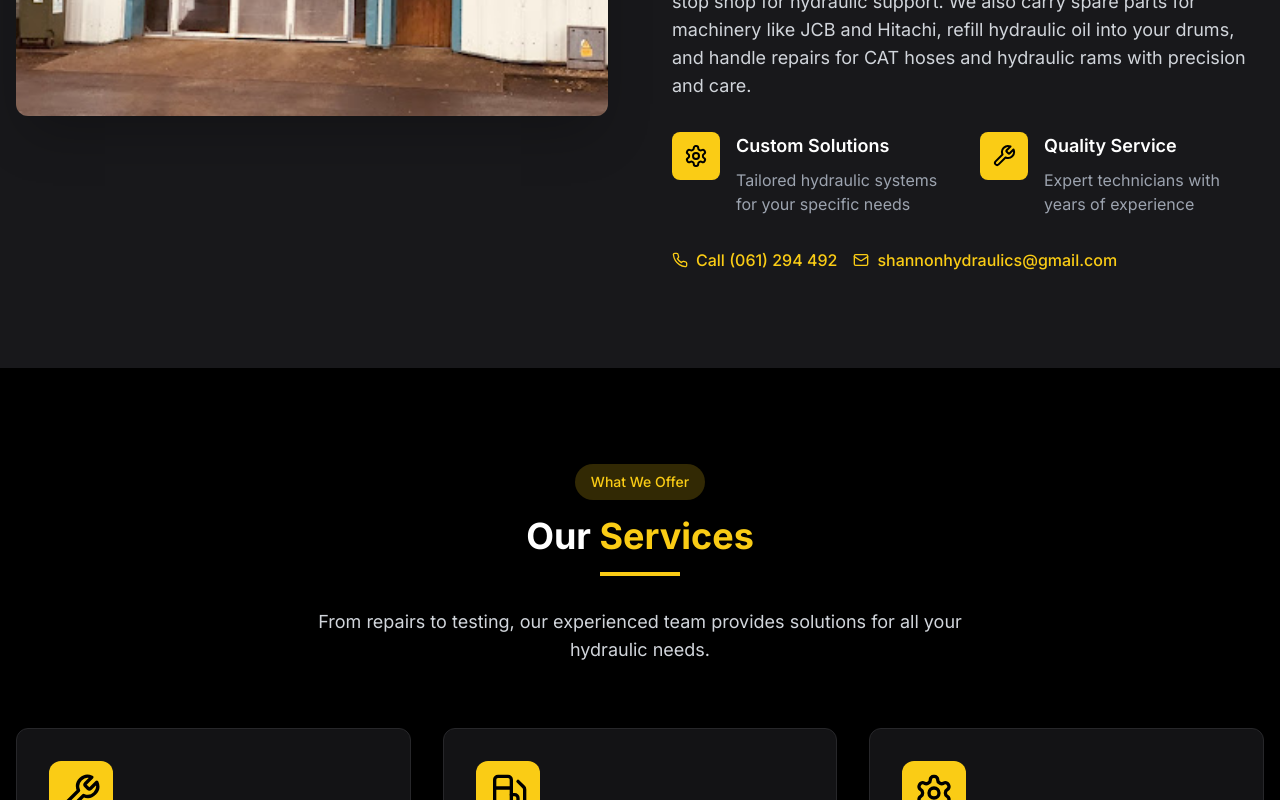
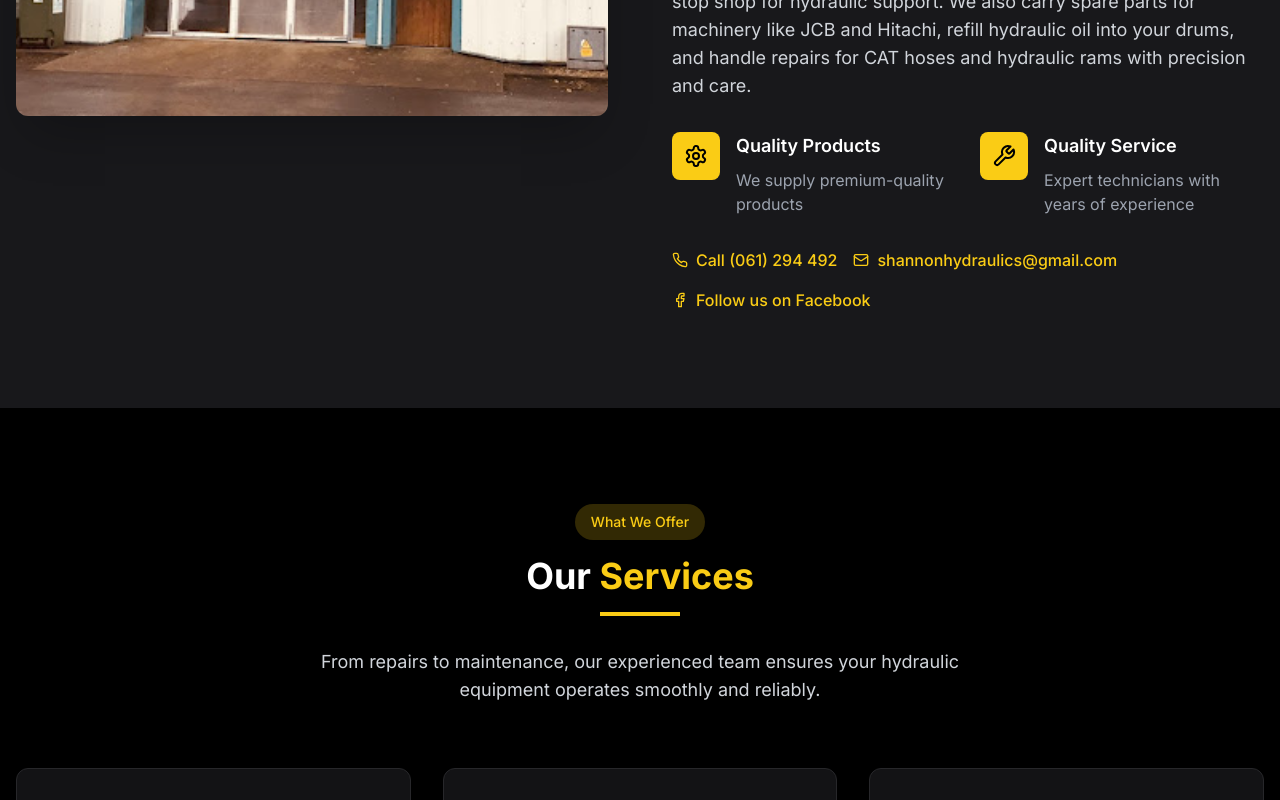
Before and after one commit to TyuDaniel/shannonhydraulics, a Next.js app: page / in a window 1280 px wide. Shown: the part 1280-2080 px from the top of the page. Built offline with nearby package versions, Linux system fonts and the light colour scheme.

Commit message:
Changed up some texts added more facebook links

```diff
--- a/app/head.tsx
+++ b/app/head.tsx
@@ -5,7 +5,7 @@ export default function Head() {
         <title>Shannon Hydraulics LTD</title>
         <meta
           name="description"
-          content="Shannon Hydraulics provides custom hydraulic system services, repairs, and sales for industrial and agricultural clients across Ireland."
+          content="Shannon Hydraulics provides custom hydraulic services, repairs, and sales for industrial and agricultural clients across Ireland."
         />
         <link rel="icon" href="/favicon.ico" type="image/x-icon" />
       </>
--- a/app/layout.tsx
+++ b/app/layout.tsx
@@ -12,11 +12,11 @@ const inter = Inter({ subsets: ["latin"] });
 export const metadata: Metadata = {
   title: "Shannon Hydraulics LTD",
   description:
-    "Shannon Hydraulics provides custom hydraulic system services, repairs, and sales for industrial and agricultural clients across Ireland.",
+    "Shannon Hydraulics provides custom hydraulic services, repairs, and sales for industrial and agricultural clients across Ireland.",
   openGraph: {
     title: "Shannon Hydraulics LTD",
     description:
-      "Shannon Hydraulics provides custom hydraulic system services, repairs, and sales for industrial and agricultural clients across Ireland.",
+      "Shannon Hydraulics provides custom hydraulic services, repairs, and sales for industrial and agricultural clients across Ireland.",
     url: "https://shannonhydraulics.ie",
     siteName: "Shannon Hydraulics LTD",
     locale: "en_IE",
--- a/app/page.tsx
+++ b/app/page.tsx
@@ -2,7 +2,7 @@ import Image from "next/image"
 import { ChevronRight, Wrench, FuelIcon as Oil, Settings, Phone, Mail } from "lucide-react"
 import ServiceCard from "@/components/service-card"
 import ProductCard from "@/components/product-card"
-
+import { Facebook } from "lucide-react";
 export default function Home() {
   return (
     <main className="flex flex-col min-h-screen">
@@ -83,8 +83,8 @@ export default function Home() {
                     <Settings className="w-6 h-6" />
                   </div>
                   <div>
-                    <h3 className="text-lg font-semibold text-white mb-2">Custom Solutions</h3>
-                    <p className="text-gray-400">Tailored hydraulic systems for your specific needs</p>
+                    <h3 className="text-lg font-semibold text-white mb-2">Quality Products</h3>
+                    <p className="text-gray-400">We supply premium-quality products</p>
                   </div>
                 </div>
                 <div className="flex items-start gap-4">
@@ -95,9 +95,11 @@ export default function Home() {
                     <h3 className="text-lg font-semibold text-white mb-2">Quality Service</h3>
                     <p className="text-gray-400">Expert technicians with years of experience</p>
                   </div>
+
                 </div>
+
               </div>
-              <div className="flex flex-col sm:flex-row gap-4">
+              <div className="flex flex-col sm:flex-row gap-4 flex-wrap">
   <a
     href="tel:061294492"
     className="inline-flex items-center text-yellow-400 hover:text-yellow-500 font-medium transition-colors"
@@ -112,7 +114,17 @@ export default function Home() {
     <Mail className="w-4 h-4 mr-2" />
     shannonhydraulics@gmail.com
   </a>
+  <a
+    href="https://www.facebook.com/ShannonHydraulicsPlantSale/"
+    target="_blank"
+    rel="noopener noreferrer"
+    className="inline-flex items-center text-yellow-400 hover:text-yellow-500 font-medium transition-colors"
+  >
+    <Facebook className="w-4 h-4 mr-2" />
+    Follow us on Facebook
+  </a>
 </div>
+
             </div>
           </div>
         </div>
@@ -130,8 +142,7 @@ export default function Home() {
             </h2>
             <div className="w-20 h-1 bg-yellow-400 mx-auto mb-8"></div>
             <p className="mt-4 text-gray-300 max-w-2xl mx-auto text-lg">
-              From repairs to testing, our experienced team provides solutions for
-              all your hydraulic needs.
+            From repairs to maintenance, our experienced team ensures your hydraulic equipment operates smoothly and reliably.
             </p>
           </div>
 
--- a/components/footer.tsx
+++ b/components/footer.tsx
@@ -40,13 +40,13 @@ export default function Footer() {
           <div>
 
             <p className="text-gray-400 mb-6">
-              Providing quality hydraulic solutions for industrial and agricultural clients across Ireland.
+              Providing quality hydraulic repairs and maintenance for industrial and agricultural clients across Ireland.
             </p>
             <div className="flex space-x-4">
               <Link
                 href="https://www.facebook.com/ShannonHydraulicsPlantSale/"
                 target="_blank"
-                className="w-10 h-10 rounded-full bg-zinc-800 flex items-center justify-center text-gray-400 hover:bg-yellow-400 hover:text-black transition-colors"
+                className="w-10 h-10 rounded-full bg-zinc-800 flex items-center justify-center text-blue-400 hover:bg-yellow-400 hover:text-black transition-colors"
               >
                 <Facebook className="w-5 h-5" />
                 <span className="sr-only">Facebook</span>
@@ -131,7 +131,7 @@ export default function Footer() {
                   className="text-gray-400 hover:text-yellow-400 transition-colors flex items-center"
                 >
                   <ChevronRight className="w-4 h-4 mr-2 text-yellow-400" />
-                  System Installation
+                  Heavy-Duty Chains
                 </Link>
               </li>
               <li>
@@ -141,6 +141,15 @@ export default function Footer() {
                 >
                   <ChevronRight className="w-4 h-4 mr-2 text-yellow-400" />
                   Repairs & Maintenance
+                </Link>
+              </li>
+              <li>
+                <Link
+                  href="/#services"
+                  className="text-gray-400 hover:text-yellow-400 transition-colors flex items-center"
+                >
+                  <ChevronRight className="w-4 h-4 mr-2 text-yellow-400" />
+                  Power Washer Lance & Hose
                 </Link>
               </li>
             </ul>
@@ -190,12 +199,7 @@ export default function Footer() {
             &copy; {new Date().getFullYear()} Shannon Hydraulics. All rights reserved.
           </p>
           <div className="flex space-x-6">
-            <Link href="/privacy-policy" className="text-gray-400 hover:text-yellow-400 transition-colors text-sm">
-              Privacy Policy
-            </Link>
-            <Link href="/terms-of-service" className="text-gray-400 hover:text-yellow-400 transition-colors text-sm">
-              Terms of Service
-            </Link>
+
           </div>
         </div>
       </div>
```
Lines whose indentation alone changed are shown as unchanged.
